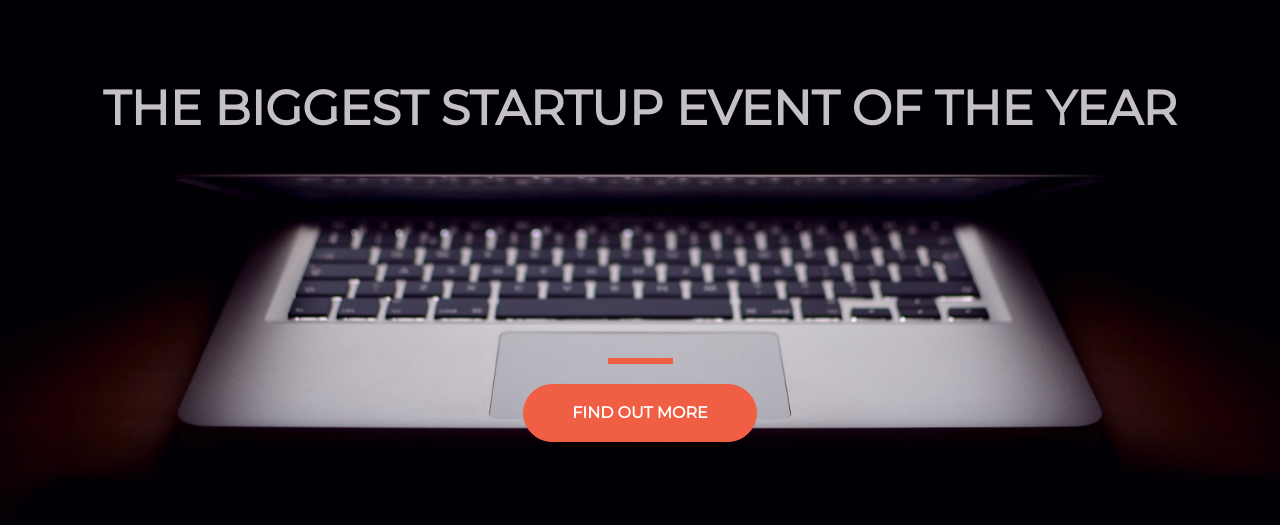
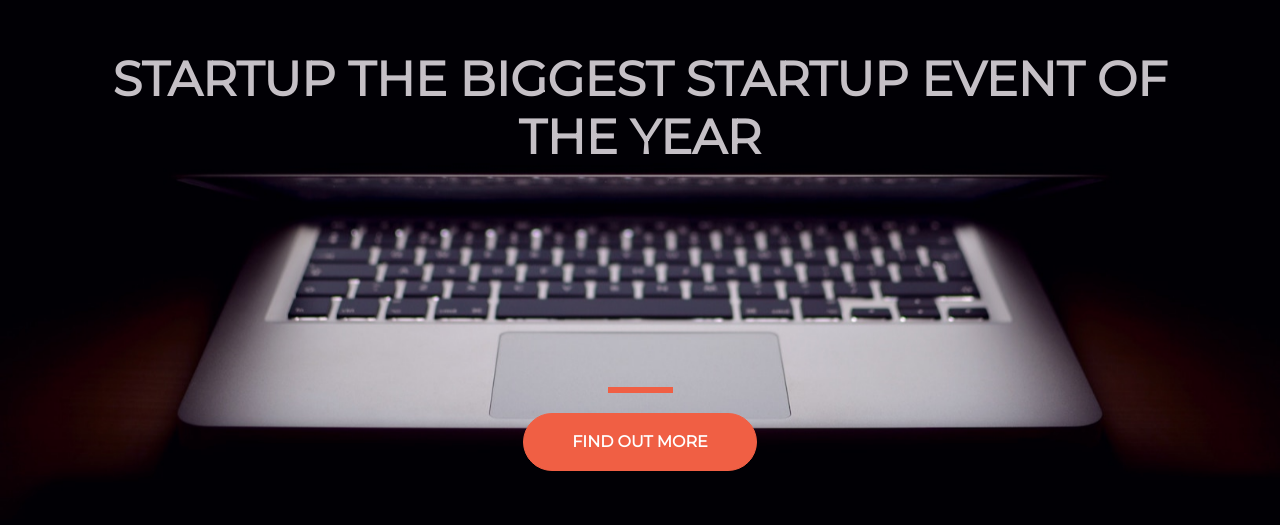
Before and after one commit to markubianis/Startup, a plain HTML site: page index.html in a window 1280 px wide. Shown: the part 139-664 px from the top of the page. Drawn offline with nearby package versions, Linux system fonts and the light colour scheme.

Commit message:
Update index.html

```diff
--- a/index.html
+++ b/index.html
@@ -25,7 +25,7 @@
     <div class="container d-flex align-items-center h-100">
       <div class="row ">
         <header class="text-center col-12">
-        <h1 class="text-uppercase"><strong>The biggest startup event of the year</strong></h1>
+        <h1 class="text-uppercase"><strong>Startup The biggest startup event of the year</strong></h1>
         </header>
         <section class="buffer col-12"></section>
         <section class="text-center col-12">
```
